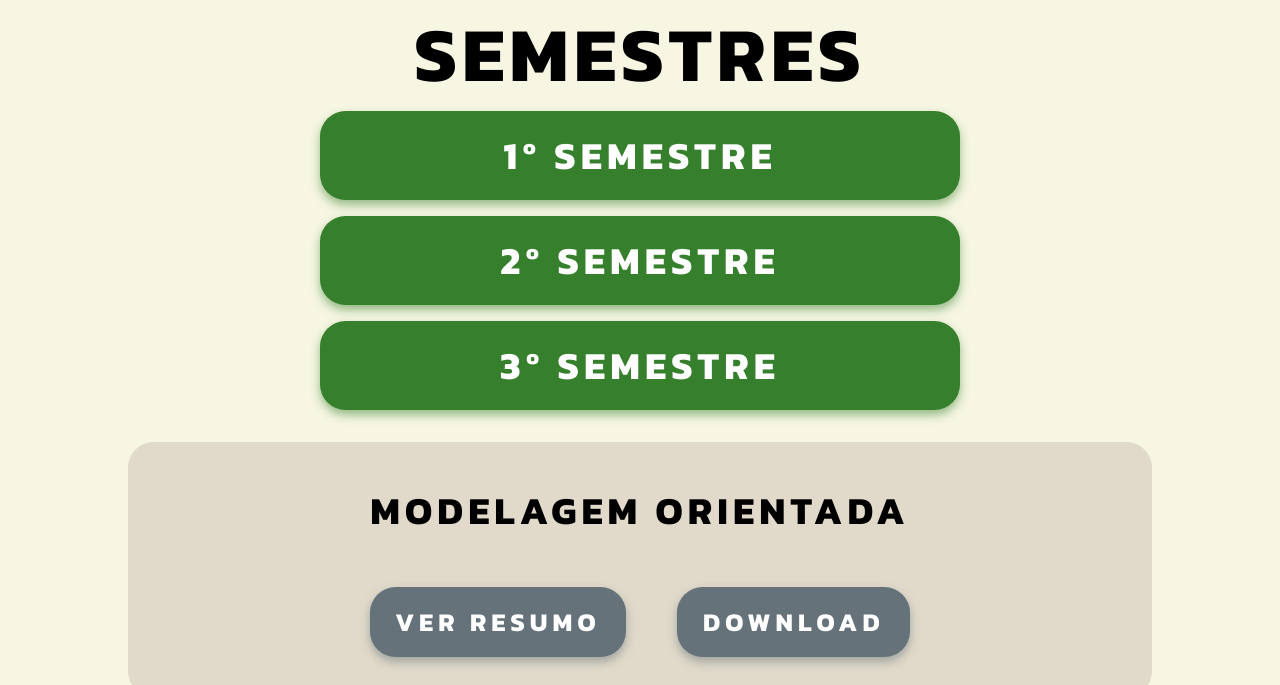
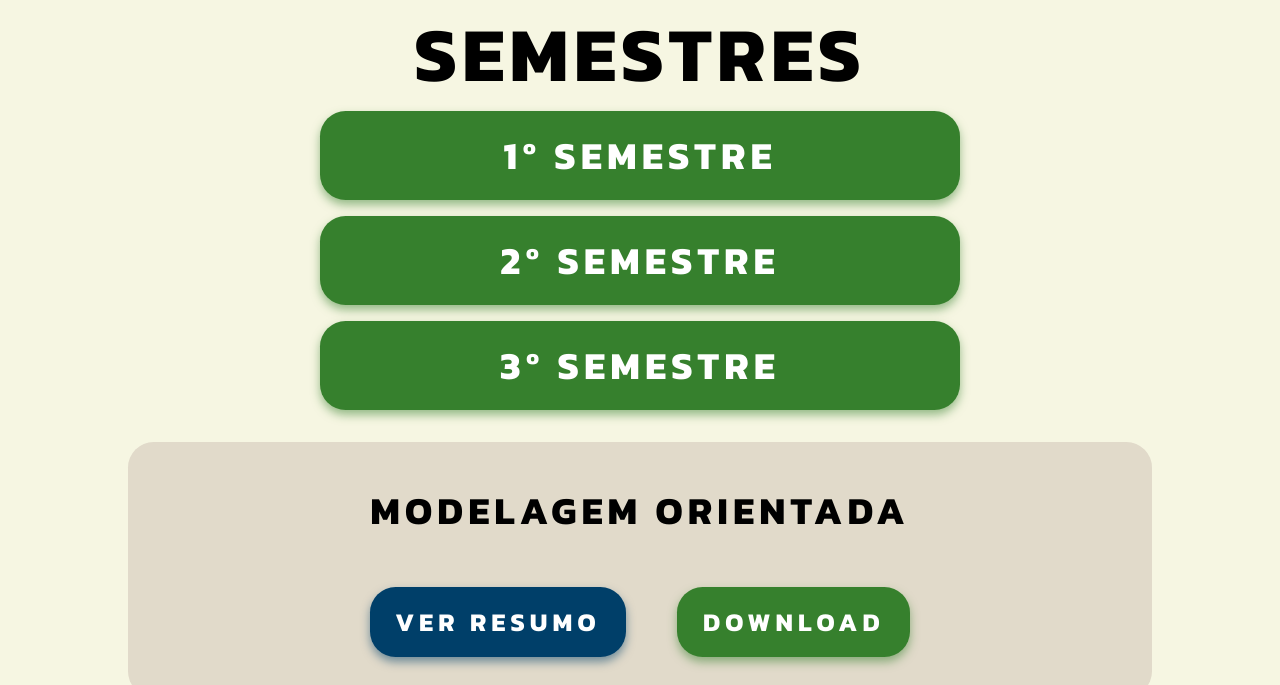
Before and after one commit to odevmatheus/Resumos, a plain HTML site: page Index.html in a window 1280 px wide. Both pictures are taken after a click on the button "3º SEMESTRE". Shown: the part 114-799 px from the top of the page. Drawn offline with Linux system fonts and the light colour scheme.

Commit message:
Novo Resumo

```diff
--- a/Index.html
+++ b/Index.html
@@ -113,8 +113,8 @@
                         <div class="Fundo">
                             <h3> Modelagem Orientada </h3>
                             <div class="Escolhas">
-                                <button class="False"> Ver Resumo </button>
-                                <button class="False"> Download </button>
+                                <a href="Documentos/Resumo 09.pdf" target="_blank"> <button class="BTN"> Ver Resumo </button> </a>
+                                <a href="Documentos/Resumo 09.rar" download="Resumo 09.rar"> <button class="BTN2"> Download </button> </a>
                             </div>
                         </div>
                         <div class="Fundo">
```
